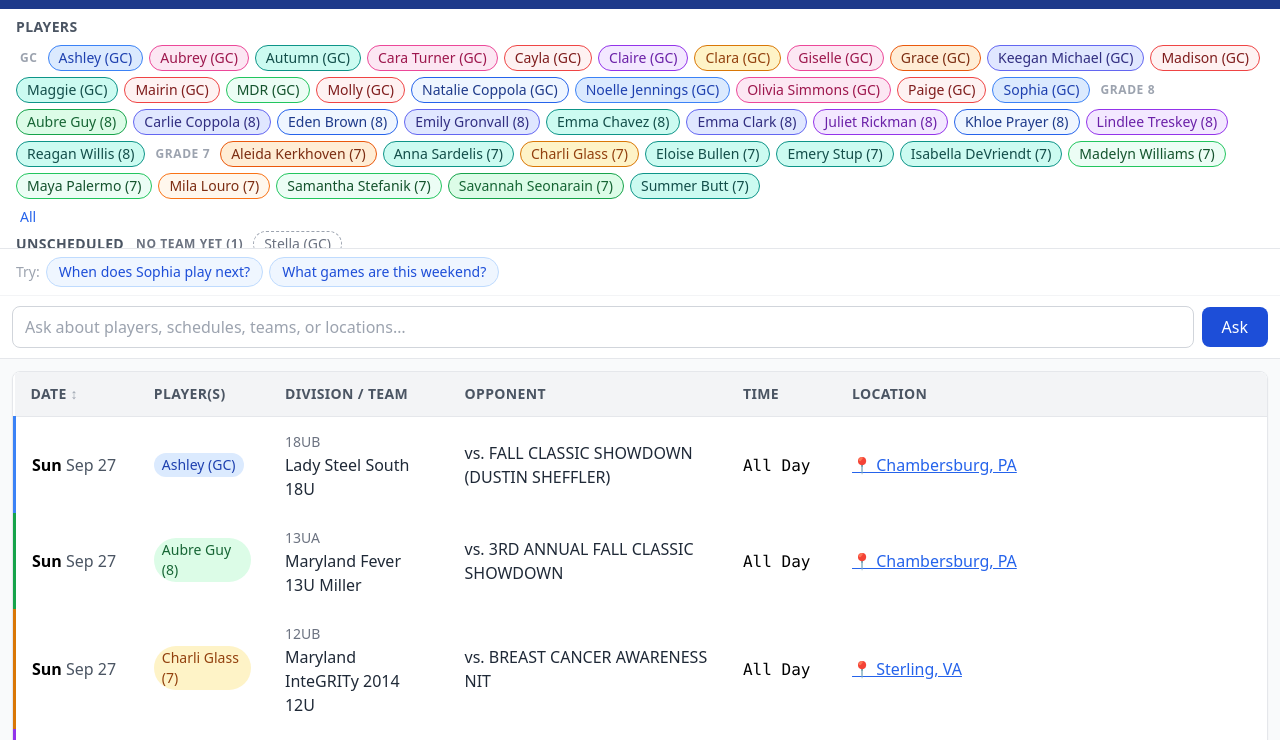
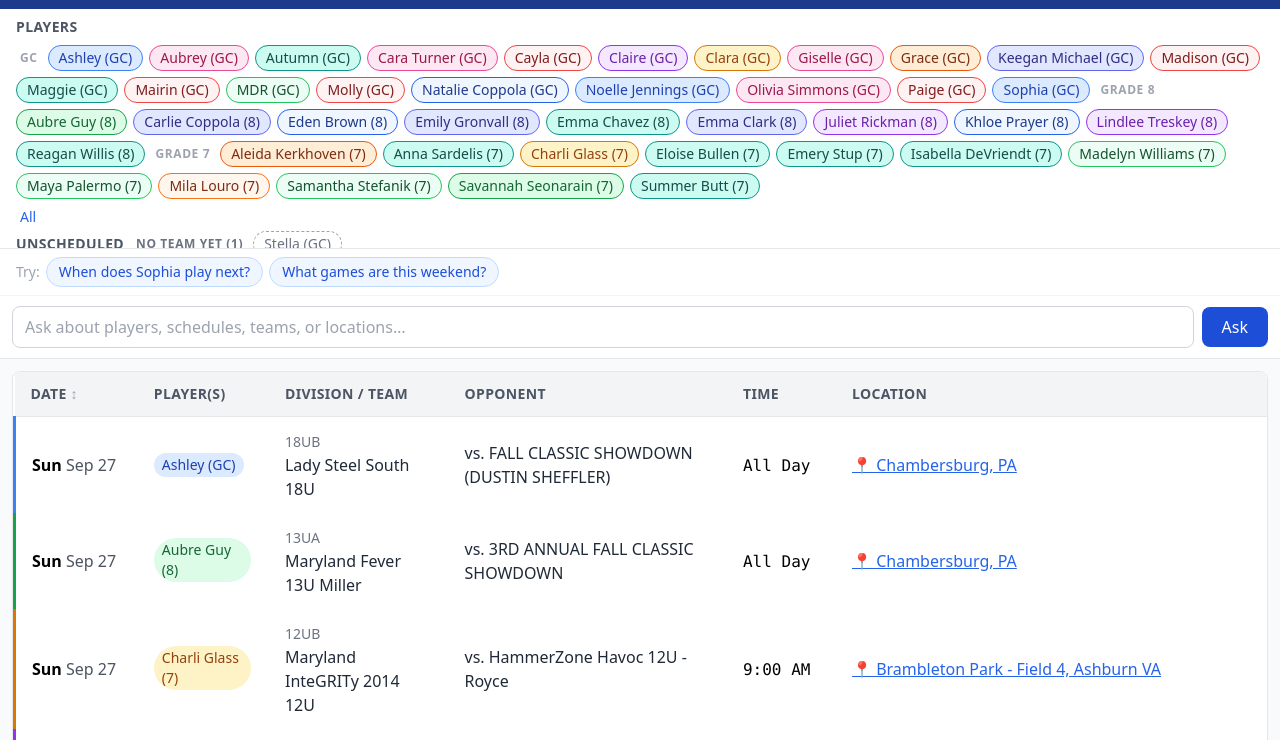
Before and after one commit to moonduster-dev/gc-schedule-app, a website: page public/index.html in a window 1280 px wide. Shown: the part 60-800 px from the top of the page. Drawn offline with nearby package versions, Linux system fonts and the light colour scheme; no server answers.

Commit message:
Update schedule data 2026-09-27 (210 rows)

```diff
--- a/public/index.html
+++ b/public/index.html
@@ -142,16 +142,16 @@ const SHEETS_URL = '/api/schedule';
 const EMBEDDED_CSV = `Player,Division,Team,Date,Day,Opponent,Home/Away,Time,Location
 Ashley (GC),18UB,Lady Steel South 18U,9/27/2026,Sun,vs. FALL CLASSIC SHOWDOWN (DUSTIN SHEFFLER),,All Day,"Chambersburg, PA"
 Aubre Guy (8),13UA,Maryland Fever 13U Miller,9/27/2026,Sun,vs. 3RD ANNUAL FALL CLASSIC SHOWDOWN,,All Day,"Chambersburg, PA"
-Charli Glass (7),12UB,Maryland InteGRITy 2014 12U,9/27/2026,Sun,vs. BREAST CANCER AWARENESS NIT,,All Day,"Sterling, VA"
+Charli Glass (7),12UB,Maryland InteGRITy 2014 12U,9/27/2026,Sun,vs. HammerZone Havoc 12U - Royce,,9:00 AM,"Brambleton Park - Field 4, Ashburn VA"
 Claire (GC),18UA,Olney Cougars Anderson 18U,9/27/2026,Sun,vs. Savage Eagles 18u,,10:30 AM,"Bachman Sports Complex - Field 4, 600 E. Ordnance Road, Glen Burnie MD"
 Giselle (GC); Aubrey (GC),18UA,Maryland Crush National 18U,9/27/2026,Sun,vs. ONE TRUE NATIONAL QUALIFIER,,All Day,"Odenton, MD"
-Grace (GC),16UA,MD Stars Fastpitch Avant 16U,9/27/2026,Sun,vs. VIRGINIA FALL STATE CHAMPIONSHIP,,All Day,"Richmond, VA"
+Grace (GC),16UA,MD Stars Fastpitch Avant 16U,9/27/2026,Sun,vs. Maroon Crush Select,,8:00 AM,"Glen Allen Softball Complex, 2175 Mountain Rd, Glen Allen VA"
 Isabella DeVriendt (7); Reagan Willis (8); Emma Chavez (8); Eloise Bullen (7); Anna Sardelis (7); Emery Stup (7); Summer Butt (7),13UA,VA Glory MoCo 13U,9/27/2026,Sun,vs. FALL CLASSIC SHOWDOWN (DUSTIN SHEFFLER),,All Day,"Chambersburg, PA"
 Keegan Michael (GC); Emily Gronvall (8); Emma Clark (8),14UB,Olney Cougars 14U,9/27/2026,Sun,vs. Md Stars Fastpitch-Bechard,,9:00 AM,"Cedar Lane Park - Field 3, 5081 Cedar Lane, Columbia MD"
 Madison (GC); Mairin (GC); Molly (GC); Paige (GC),16UB,STARS Goss 16U (2028-2029),9/27/2026,Sun,vs. TBD (One True National Qualifier),,8:00 AM,"GORC Park, 940 Strawberry Lake Way, Odenton MD"
 Maya Palermo (7); Madelyn Williams (7); Samantha Stefanik (7),12UB,Olney Cougars 12U Black,9/27/2026,Sun,vs. Emmorton Thunder Gold,,11:00 AM,"Olney Boys and Girls Club - 4501 Olney-Laytonsville Rd, Olney MD"
 Maya Palermo (7); Madelyn Williams (7); Samantha Stefanik (7),12UB,Olney Cougars 12U Black,9/27/2026,Sun,vs. Emmorton Thunder Gold,,1:30 PM,"Olney Boys and Girls Club - 4501 Olney-Laytonsville Rd, Olney MD"
-Mila Louro (7),13UB,Shenval Swarm 13U Black,9/27/2026,Sun,vs. BREAST CANCER AWARENESS NIT,,All Day,"Sterling, VA"
+Mila Louro (7),13UB,Shenval Swarm 13U Black,9/27/2026,Sun,vs. Victory White 13U,,10:30 AM,"Brambleton Park - Field 3, Ashburn VA"
 Natalie Coppola (GC); Eden Brown (8); Khloe Prayer (8),14UB,MD Stars-Wynter,9/27/2026,Sun,vs. BREAST CANCER AWARENESS NIT,,3:00 PM,"Potomac Lakes Sportsplex - Field 2, 20280 Cascades Pkwy, Sterling VA"
 Noelle Jennings (GC); Sophia (GC),16UA,Gold Coast Hurricanes-SAC Harris,9/27/2026,Sun,vs. Hanover Lady Hornets-Wilson,,8:00 AM,"Glen Allen Softball Complex, 2175 Mountain Rd, Glen Allen VA"
 Maya Palermo (7); Madelyn Williams (7); Samantha Stefanik (7),12UB,Olney Cougars 12U Black,9/28/2026,Mon,@ Havenwood Revolution 12U,,6:30 PM,
```
